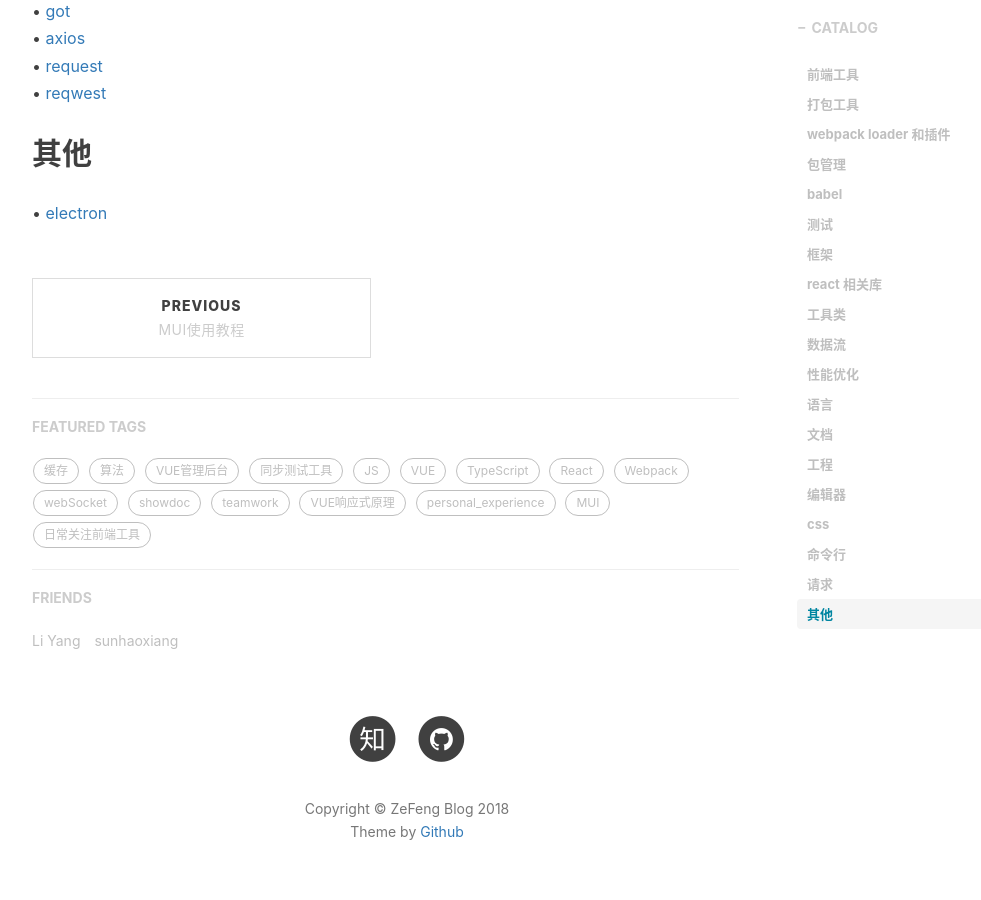
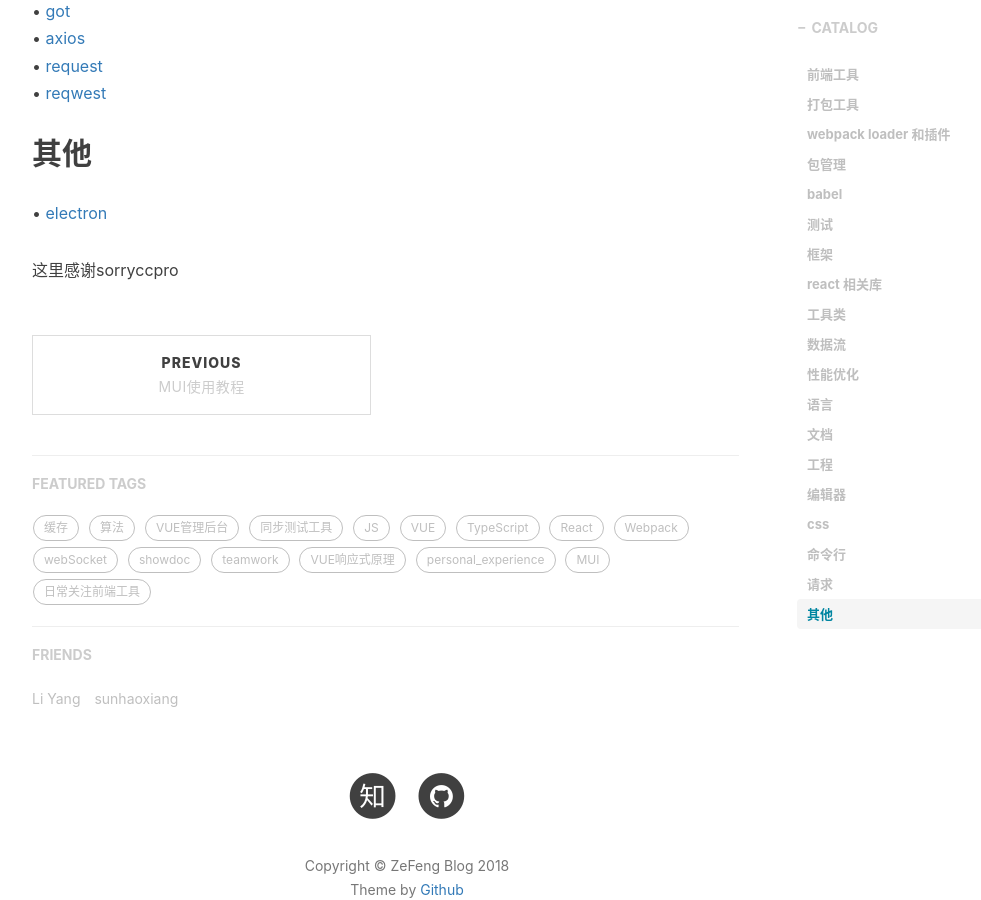
Before and after one commit to 00feng00/00feng00.github.io, a Jekyll site: the page built from _posts/2018-11-20-tool-instructions.markdown, in a window 1280 px wide and 900 px high, scrolled down 5209 px. Shown: the whole window, without its empty margins (233-1214 px from the left). Built offline with Jekyll 4.4.1, drawn with Linux system fonts in a browser that asks for light colours; nearby versions of some CDN libraries; comment, search, counter and statistics services are not loaded.

Commit message:
Update 2018-11-20-tool-instructions.markdown

```diff
--- a/_posts/2018-11-20-tool-instructions.markdown
+++ b/_posts/2018-11-20-tool-instructions.markdown
@@ -164,3 +164,5 @@ tags:
 
 ## 其他
 • [electron](https://github.com/electron/electron) <br />
+
+这里感谢sorryccpro
```
